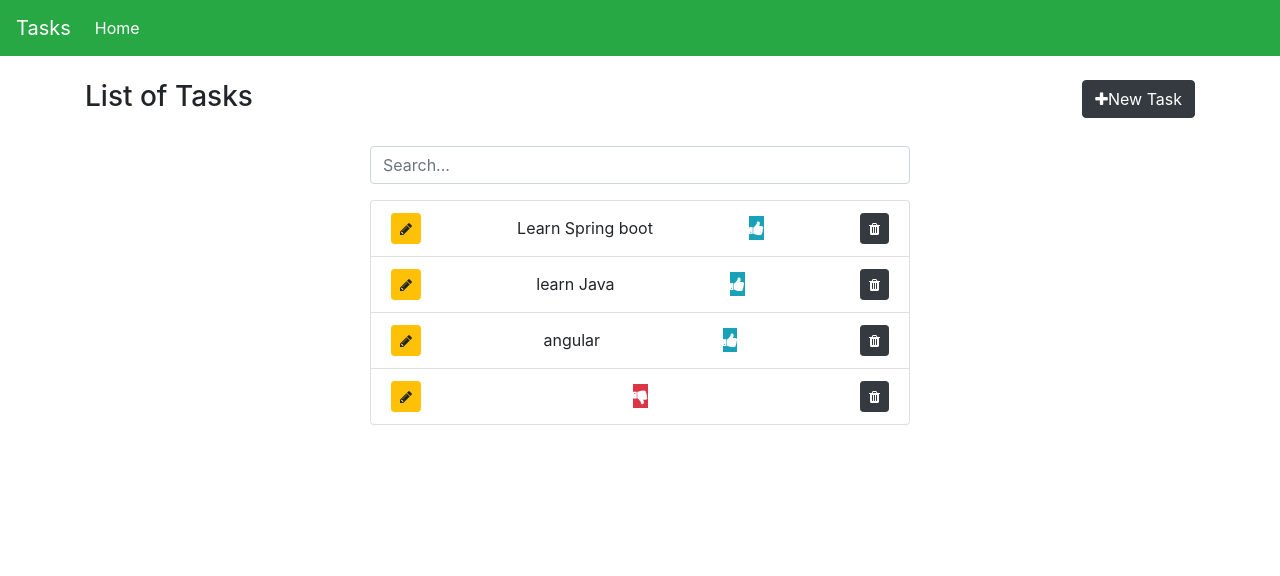
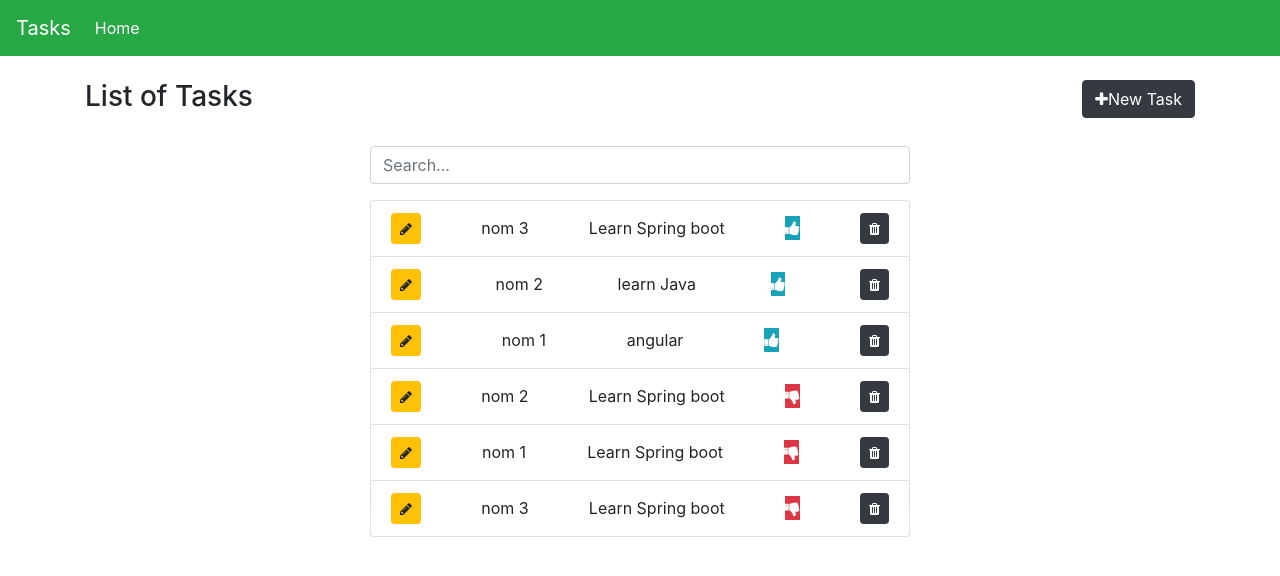
Before and after one commit to Mahmoudhadidi/ProjectAngular, an Angular app: page / in a window 1280 px wide. Shown: the top 576 px of the page. Built offline with nearby package versions, Linux system fonts and the light colour scheme; data requests are answered from the project's data file.

Commit message:
affecter matiere a tache (pour l'ajout,affiche et modife)

```diff
--- a/db.json
+++ b/db.json
@@ -3,22 +3,88 @@
     {
       "id": 2,
       "label": "Learn Spring boot",
-      "completed": true
+      "completed": true,
+      "idMatiere": "3"
     },
     {
       "label": "learn Java",
       "completed": true,
-      "id": 3
+      "id": 3,
+      "idMatiere": 2
     },
     {
       "label": "angular",
       "completed": true,
-      "id": 4
+      "id": 4,
+      "idMatiere": 1
     },
     {
-      "label": "",
+      "label": "Learn Spring boot",
       "completed": false,
-      "id": 8
+      "idMatiere": "2",
+      "id": 5
+    },
+    {
+      "label": "Learn Spring boot",
+      "completed": false,
+      "idMatiere": "1",
+      "id": 6
+    },
+    {
+      "label": "Learn Spring boot",
+      "completed": false,
+      "idMatiere": "3",
+      "id": 7
+    }
+  ],
+  "matiere": [
+    {
+      "id": 1,
+      "nom": "nom 1",
+      "coefficient": 2,
+      "categorie": "Reseau"
+    },
+    {
+      "id": 2,
+      "nom": "nom 2",
+      "coefficient": 2,
+      "categorie": "Reseau"
+    },
+    {
+      "id": 3,
+      "nom": "nom 3",
+      "coefficient": 2,
+      "categorie": "Reseau"
+    },
+    {
+      "id": 4,
+      "nom": "nom 4",
+      "coefficient": 2,
+      "categorie": "Reseau"
+    },
+    {
+      "id": 4,
+      "nom": "nom 4",
+      "coefficient": 2,
+      "categorie": "Reseau"
+    },
+    {
+      "id": 5,
+      "nom": "nom 3",
+      "coefficient": 2,
+      "categorie": "Reseau"
+    },
+    {
+      "id": 6,
+      "nom": "nom 3",
+      "coefficient": 2,
+      "categorie": "Reseau"
+    },
+    {
+      "id": 7,
+      "nom": "nom 3",
+      "coefficient": 2,
+      "categorie": "Reseau"
     }
   ]
 }
--- /dev/null
+++ b/src/app/models/matiere.ts
@@ -0,0 +1,7 @@
+export interface Matiere {
+    id?: number;
+    nom:string;
+    coefficient:number;
+    categorie:string;
+
+ }
--- a/src/app/models/task.ts
+++ b/src/app/models/task.ts
@@ -2,4 +2,5 @@ export interface Task {
    id?: number;
    label:string;
    completed: boolean;
+   idMatiere:number;
 }
--- a/src/app/services/task.service.ts
+++ b/src/app/services/task.service.ts
@@ -1,5 +1,7 @@
 import { HttpClient } from '@angular/common/http';
 import { Injectable } from '@angular/core';
+import { Observable } from 'rxjs';
+import { Matiere } from '../models/matiere';
 import { Task } from '../models/task';
 
 @Injectable({
@@ -7,11 +9,18 @@ import { Task } from '../models/task';
 })
 export class TaskService {
   apiurl="http://localhost:3000/tasks";
+  apiurlMatiere="http://localhost:3000/matiere";
 
   constructor(private http: HttpClient) { }
 
   findAll(){
     return this.http.get<Task[]>(this.apiurl);
+  }
+  findMatiereById(id): Observable<Matiere[]> {
+    return this.http.get<Matiere[]>(this.apiurlMatiere+'/'+id);
+}
+  findAllMatiere(){
+    return this.http.get<Matiere[]>(this.apiurlMatiere);
   }
   delete(id){
     return this.http.delete(this.apiurl+'/'+id)
--- a/src/app/tasks/tasks.component.html
+++ b/src/app/tasks/tasks.component.html
@@ -13,7 +13,7 @@
 
 <ng-template #content let-modal>
     <div class="modal-header">
-      <h4 class="modal-title" id="modal-basic-title">Profile update</h4>
+      <h4 class="modal-title" id="modal-basic-title">Task</h4>
       <button type="button" class="close" aria-label="Close" (click)="modal.dismiss('Cross click')">
         <span aria-hidden="true">&times;</span>
       </button>
@@ -26,19 +26,29 @@
             <div class="col md-6 mx-auto">
                 <div class="form-group">
 
-                    <input [(ngModel)]="myTask.label" id="label"  type="text" class="form-control">
+                    <input [(ngModel)]="myTask.label" id="label" placeholder="task..." type="text" class="form-control">
+                </div>
+
+
+                <div class="form-group">
+
+                    <select [(ngModel)]="myTask.idMatiere" class="form-control" id="idMatiere">
+
+                        <option *ngFor="let matiere of resultMatiere" [value]="matiere.id">
+                            {{matiere.nom}}
+                          </option>
+                    </select>
                 </div>
                 <div class="form-check my-2">
-                  <label class="form-check-label">
-                    <input [(ngModel)]="myTask.completed" type="checkbox" class="form-check-input" >
-                    Completed
-                  </label>
-                </div>
+                    <label class="form-check-label">
+                      <input [(ngModel)]="myTask.completed" type="checkbox" class="form-check-input" >
+                      Completed
+                    </label>
+                  </div>
 
 
             </div>
         </div>
-
 
 
 
@@ -69,6 +79,16 @@
                    <i class="fa fa-pencil"></i>
                </button>
 
+             <ng-container class="col-xs-4 goal-container" *ngFor="let matiere of resultMatiere" >
+
+                <div  *ngIf="matiere.id==task.idMatiere">
+
+                        {{matiere.nom}}
+
+
+              </div>
+
+                </ng-container>
                 {{task.label}}
                 <span (click)="toggleCompleted(task)" [ngClass]="{
                     'badge-info': task.completed,
--- a/src/app/tasks/tasks.component.ts
+++ b/src/app/tasks/tasks.component.ts
@@ -2,6 +2,7 @@ import { Component, OnInit } from '@angular/core';
 import { Task } from '../models/task';
 import { TaskService } from '../services/task.service';
 import {NgbModal, ModalDismissReasons} from '@ng-bootstrap/ng-bootstrap';
+import { Matiere } from '../models/matiere';
 
 @Component({
   selector: 'app-tasks',
@@ -15,10 +16,14 @@ export class TasksComponent implements OnInit {
   closeResult = '';
   myTask: Task={
    label:'',
-   completed: false
+   completed: false,
+   idMatiere:1,
   }
 tasks:Task[]=[];
+matieres:Matiere[]=[];
 resultTasks:Task[]=[];
+resultMatiere:Matiere[]=[];
+resultMatiereById:Matiere[]=[];
   constructor(private taskService: TaskService,private modalService: NgbModal) { }
 
 open(content) {
@@ -38,16 +43,25 @@ resultTasks:Task[]=[];
       return `with: ${reason}`;
     }
   }
-
-
   ngOnInit(): void {
     this.getTasks();
+    this.getMatiere();
   }
 
   getTasks(){
     this.taskService.findAll()
         .subscribe(tasks =>
           this.resultTasks=this.tasks=tasks)
+  }
+  getMatiere(){
+    this.taskService.findAllMatiere()
+    .subscribe(matieres =>
+      this.resultMatiere=this.matieres=matieres)
+  }
+  getMatiereByID(id){
+    this.taskService.findMatiereById(id)
+    .subscribe(matieres =>
+      this.resultMatiereById=this.matieres=matieres)
   }
   deleteTask(id){
     this.taskService.delete(id)
@@ -67,7 +81,8 @@ resultTasks:Task[]=[];
   resetTask(){
     this.myTask={
       label:'',
-      completed:false
+      completed:false,
+      idMatiere:null
     }
   }
 
```
Lines whose indentation alone changed are shown as unchanged.
